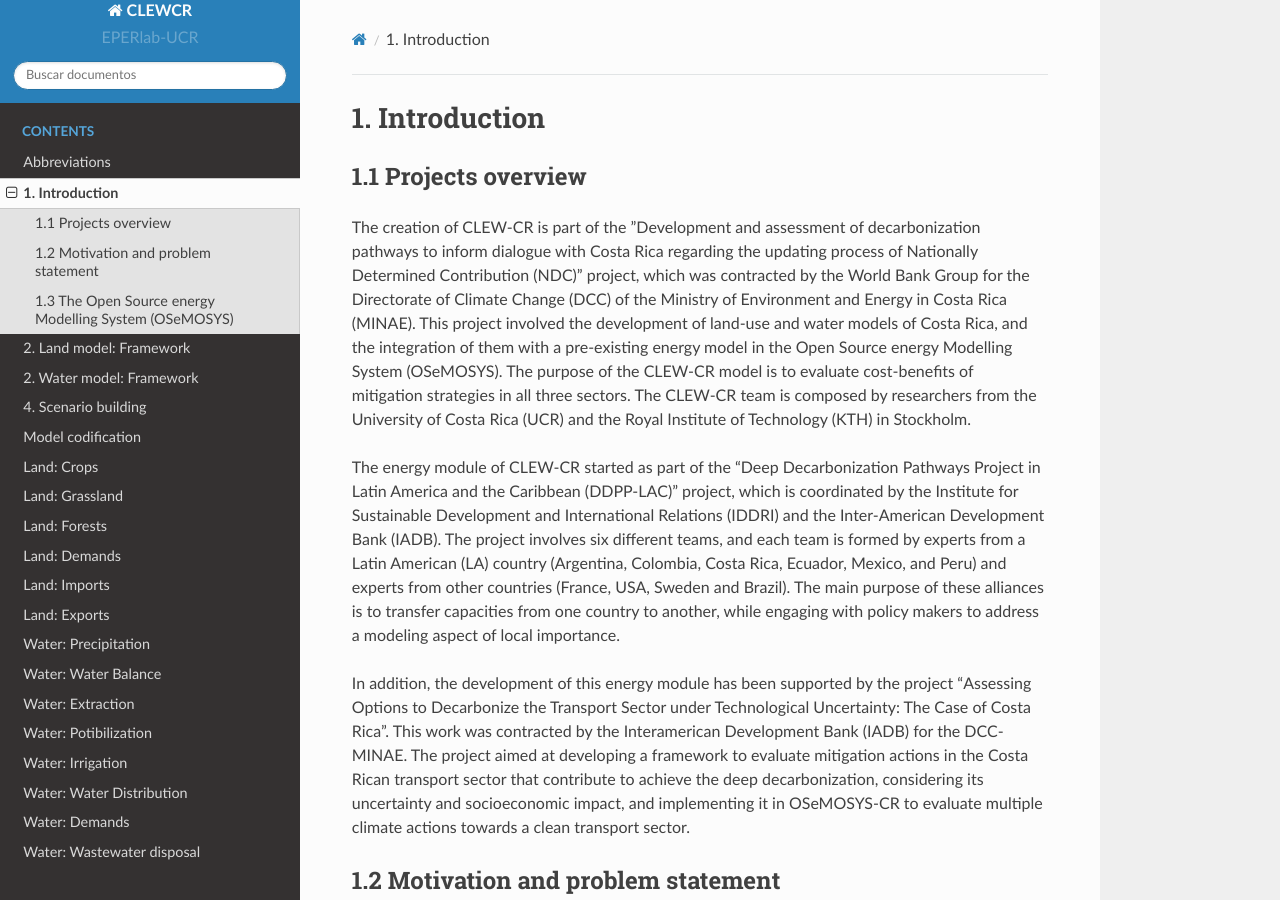
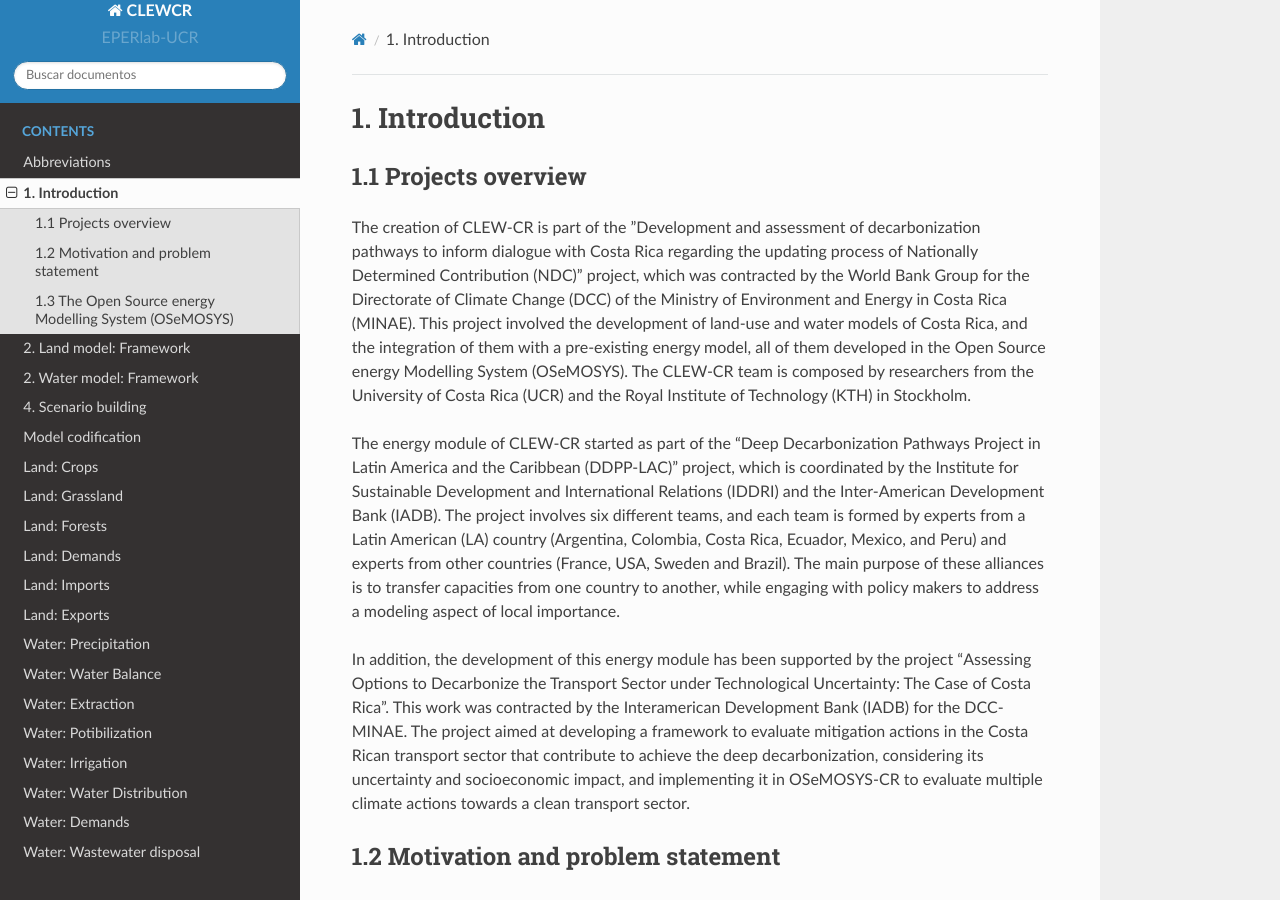
Before and after one commit to EPERLab/CLEW, a Sphinx documentation site: the page built from docs/01Introduction.rst, in a window 1280 px wide and 900 px high. Built offline with Sphinx 7.4.7 and the Read the Docs theme 2.0.0, drawn with Linux system fonts in a browser that asks for light colours; formulas are drawn with MathJax 3; cross-references to code outside the pages are shown as plain code.

Commit message:
Update 01Introduction.rst

```diff
--- a/docs/01Introduction.rst
+++ b/docs/01Introduction.rst
@@ -6,7 +6,7 @@
 1.1 Projects overview
 +++++++++
 
-The creation of CLEW-CR is part of the ”Development and assessment of decarbonization pathways to inform dialogue with Costa Rica regarding the updating process of Nationally Determined Contribution (NDC)” project, which was contracted by the World Bank Group for the Directorate of Climate Change (DCC) of the Ministry of Environment and Energy in Costa Rica (MINAE). This project involved the development of land-use and water models of Costa Rica, and the integration of them with a pre-existing energy model in the Open Source energy Modelling System (OSeMOSYS). The purpose of the CLEW-CR model is to evaluate cost-benefits of mitigation strategies in all three sectors. The CLEW-CR team is composed by researchers from the University of Costa Rica (UCR) and the Royal Institute of Technology (KTH) in Stockholm.
+The creation of CLEW-CR is part of the ”Development and assessment of decarbonization pathways to inform dialogue with Costa Rica regarding the updating process of Nationally Determined Contribution (NDC)” project, which was contracted by the World Bank Group for the Directorate of Climate Change (DCC) of the Ministry of Environment and Energy in Costa Rica (MINAE). This project involved the development of land-use and water models of Costa Rica, and the integration of them with a pre-existing energy model, all of them developed in the Open Source energy Modelling System (OSeMOSYS). The CLEW-CR team is composed by researchers from the University of Costa Rica (UCR) and the Royal Institute of Technology (KTH) in Stockholm.
 
 The energy module of CLEW-CR started as part of the “Deep Decarbonization Pathways Project in Latin America and the Caribbean (DDPP-LAC)” project, which is coordinated by the Institute for Sustainable Development and International Relations (IDDRI) and the Inter-American Development Bank (IADB). The project involves six different teams, and each team is formed by experts from a Latin American (LA) country (Argentina, Colombia, Costa Rica, Ecuador, Mexico, and Peru) and experts from other countries (France, USA, Sweden and Brazil). The main purpose of these alliances is to transfer capacities from one country to another, while engaging with policy makers to address a modeling aspect of local importance.
 
```
